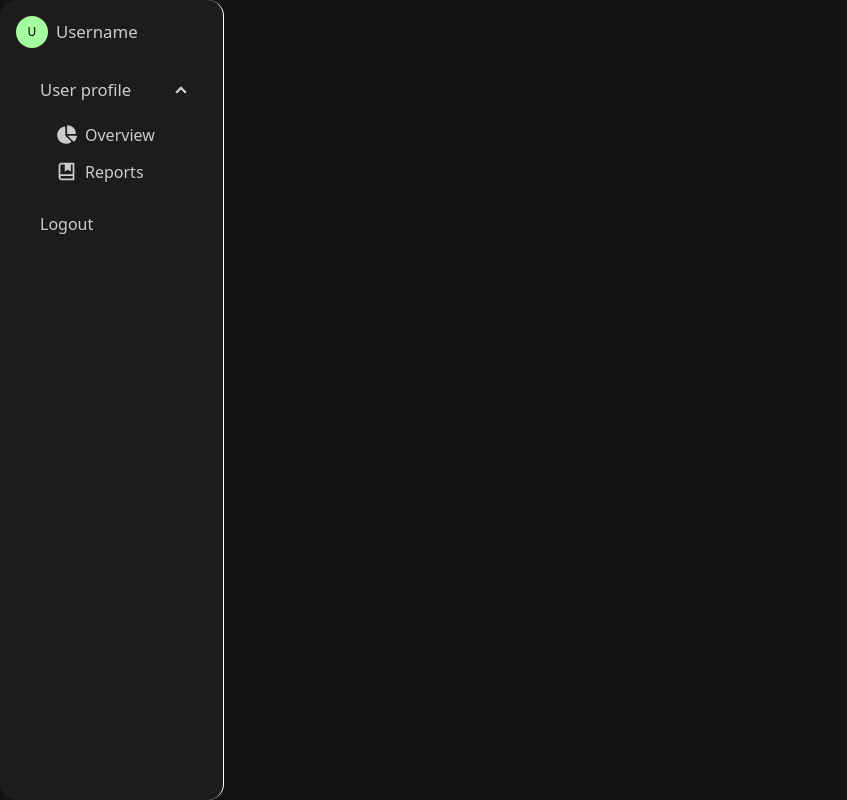
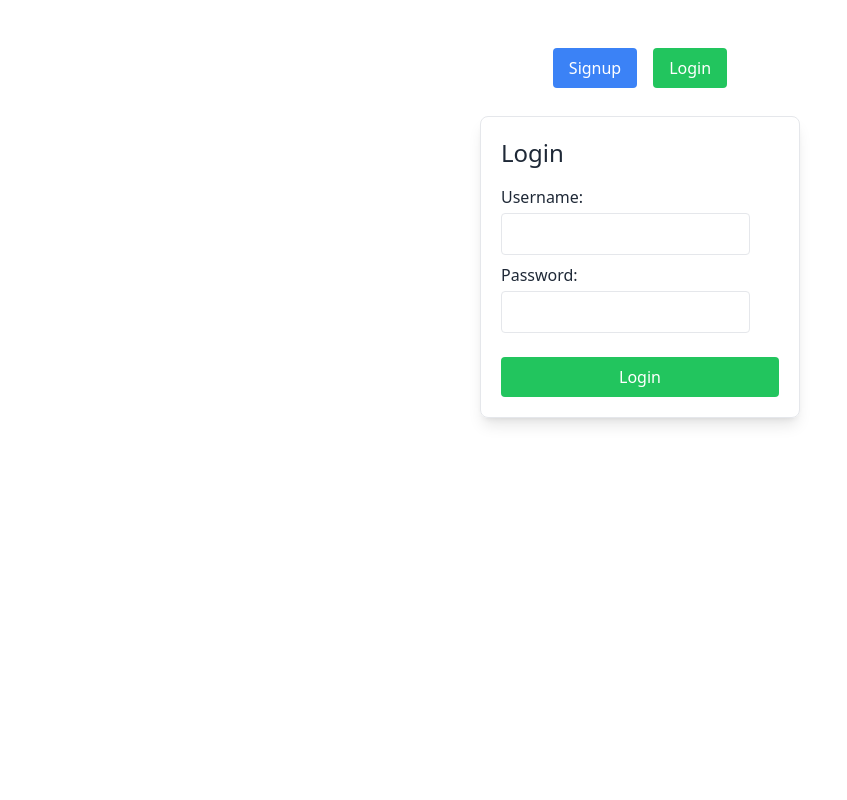
Before and after one commit to ayushsingh01042003/Scanner, a React (Vite) app in the folder Frontend/: page / in a window 1280 px wide. Shown: the whole page, without its empty margins (0-847 px from the left). Built offline with nearby package versions, Linux system fonts and the light colour scheme; what ldrs would draw is missing.

Commit message:
Rename routes for redirection

```diff
--- a/Frontend/src/App.jsx
+++ b/Frontend/src/App.jsx
@@ -12,10 +12,10 @@ const App = () => {
     <AuthProvider>
       <Router>
         <Routes>
-          <Route path='/Auth' element={<Auth />} />
-          <Route path="/" element={<Layout />}>
-            <Route path="overview" element={<ProtectedRoute element={<Overview />} />} />
-            <Route path="reports" element={<ProtectedRoute element={<ReportsPage />} />} />
+          <Route path='/' element={<Auth />} /> {/* Authentication page */}
+          <Route path='/home' element={<Layout />}>
+            <Route path='overview' element={<ProtectedRoute element={<Overview />} />} />
+            <Route path='reports' element={<ProtectedRoute element={<ReportsPage />} />} />
           </Route>
         </Routes>
       </Router>
--- a/Frontend/src/Pages/Auth/Auth.jsx
+++ b/Frontend/src/Pages/Auth/Auth.jsx
@@ -13,7 +13,7 @@ const Auth = () => {
   };
 
   if (isAuthenticated) {
-    return <Navigate to="/" />;
+    return <Navigate to="/home" />;
   }
 
   return (
--- a/Frontend/src/components/Sidebar.jsx
+++ b/Frontend/src/components/Sidebar.jsx
@@ -2,7 +2,7 @@ import React, { useContext } from 'react';
 import { Link, useNavigate } from 'react-router-dom';
 import { RiBookMarkedLine } from 'react-icons/ri';
 import { FaChartPie } from 'react-icons/fa6';
-import { AuthContext } from '../Pages/Auth/AuthContext'
+import { AuthContext } from '../Pages/Auth/AuthContext';
 
 const SideBar = () => {
   const { logout, username } = useContext(AuthContext);
@@ -10,7 +10,7 @@ const SideBar = () => {
 
   const handleLogout = async () => {
     await logout();
-    navigate('/Auth'); // Redirect to the login page or any other page after logout
+    navigate('/'); // Redirect to the login page or any other page after logout
   };
 
   return (
@@ -29,13 +29,13 @@ const SideBar = () => {
             <summary className="cursor-pointer text-[#CCCCCC] hover:text-[#A8C5DA]" style={{ fontSize: '1.04rem' }}>User profile</summary>
             <ul className="ml-2 mt-2">
               <li>
-                <Link to="/overview" className="text-[#CCCCCC] hover:text-[#A8C5DA]" style={{ fontSize: '1.0rem' }}>
-                  <FaChartPie size={21} />Overview
+                <Link to="/home/overview" className="text-[#CCCCCC] hover:text-[#A8C5DA]" style={{ fontSize: '1.0rem' }}>
+                  <FaChartPie size={21} /> Overview
                 </Link>
               </li>
               <li>
-                <Link to="/reports" className="text-[#CCCCCC] hover:text-[#A8C5DA]" style={{ fontSize: '1.0rem' }}>
-                  <RiBookMarkedLine size={21} />Reports
+                <Link to="/home/reports" className="text-[#CCCCCC] hover:text-[#A8C5DA]" style={{ fontSize: '1.0rem' }}>
+                  <RiBookMarkedLine size={21} /> Reports
                 </Link>
               </li>
             </ul>
```
